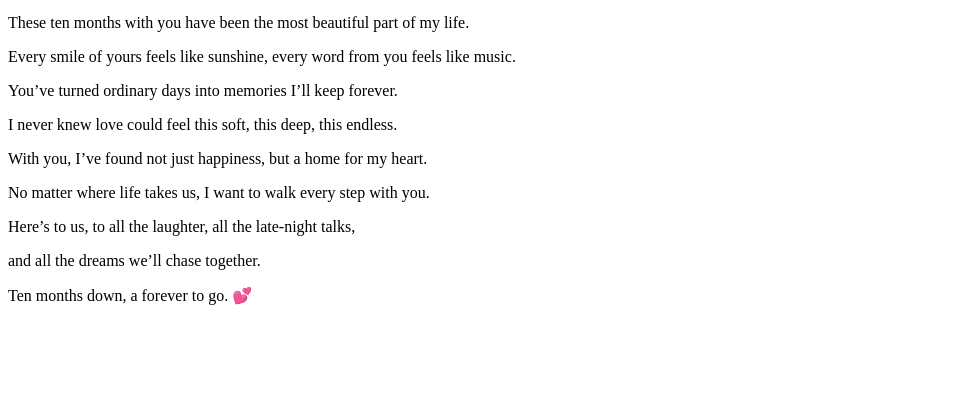
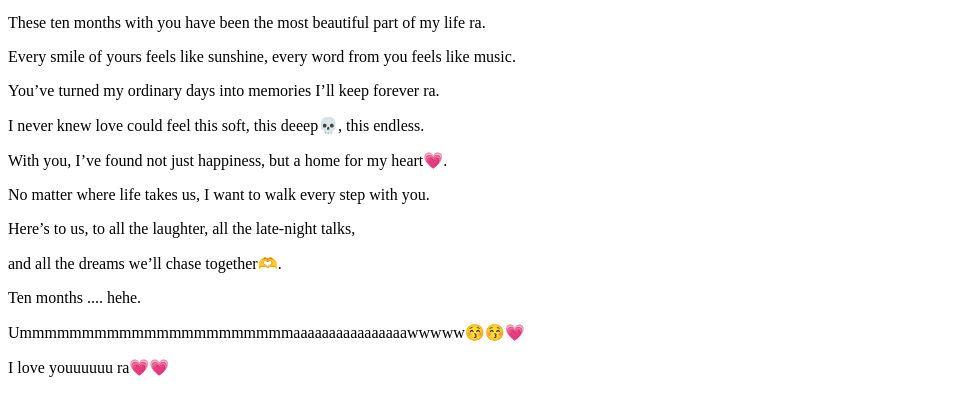
Before and after one commit to Ms685374/10monthhhhhh, a plain HTML site: page index.html in a window 1280 px wide. Shown: the part 9650-10043 px from the top of the page, without its empty margins (0-962 px from the left). Before the commit the page ends 9971 px from the top, so only its background shows below. Drawn offline with Linux system fonts and the light colour scheme.

Commit message:
Update index.html

```diff
--- a/index.html
+++ b/index.html
@@ -40,15 +40,18 @@
   </div>
 
   <section class="section-stick min-h-screen bg-black flex justify-center items-center text-white">
-    <p class="opacity-reveal text-7xl text-center w-3/5">These ten months with you have been the most beautiful part of my life.</p>
+    <p class="opacity-reveal text-7xl text-center w-3/5">These ten months with you have been the most beautiful part of my life ra.</p>
   <p>Every smile of yours feels like sunshine, every word from you feels like music.</p>
-  <p>You’ve turned ordinary days into memories I’ll keep forever.</p>
-  <p>I never knew love could feel this soft, this deep, this endless.</p>
-  <p>With you, I’ve found not just happiness, but a home for my heart.</p>
+  <p>You’ve turned my ordinary days into memories I’ll keep forever ra.</p>
+  <p>I never knew love could feel this soft, this deeep💀, this endless.</p>
+  <p>With you, I’ve found not just happiness, but a home for my heart💗.</p>
   <p>No matter where life takes us, I want to walk every step with you.</p>
   <p>Here’s to us, to all the laughter, all the late-night talks,</p>
-  <p>and all the dreams we’ll chase together.</p>
-  <p>Ten months down, a forever to go. 💕</p>
+  <p>and all the dreams we’ll chase together🫶.</p>
+  <p>Ten months .... hehe.</p>
+  <p>Ummmmmmmmmmmmmmmmmmmmmmaaaaaaaaaaaaaaaawwwww😚😚💗</p>
+  <p>I love youuuuuu ra💗💗</p>
+
 </p>
   </section>
 </main>
```
